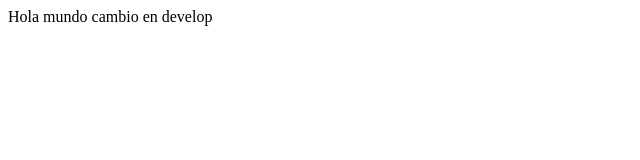
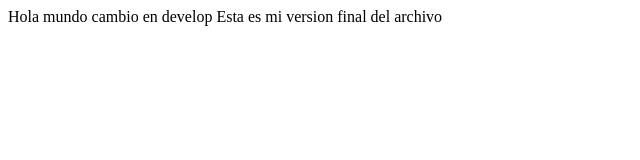
Before and after one commit to jar8-stack/first_Example_Git, a plain HTML site: page index.html in a window 1280 px wide. Shown: the whole page, without its empty margins (0-640 px from the left). Drawn offline with Linux system fonts and the light colour scheme.

Commit message:
Version lista para deploy

```diff
--- a/index.html
+++ b/index.html
@@ -7,5 +7,6 @@
   </head>
   <body>
     cambio  en develop
+    Esta es mi version final del archivo
   </body>
 </html>
```
